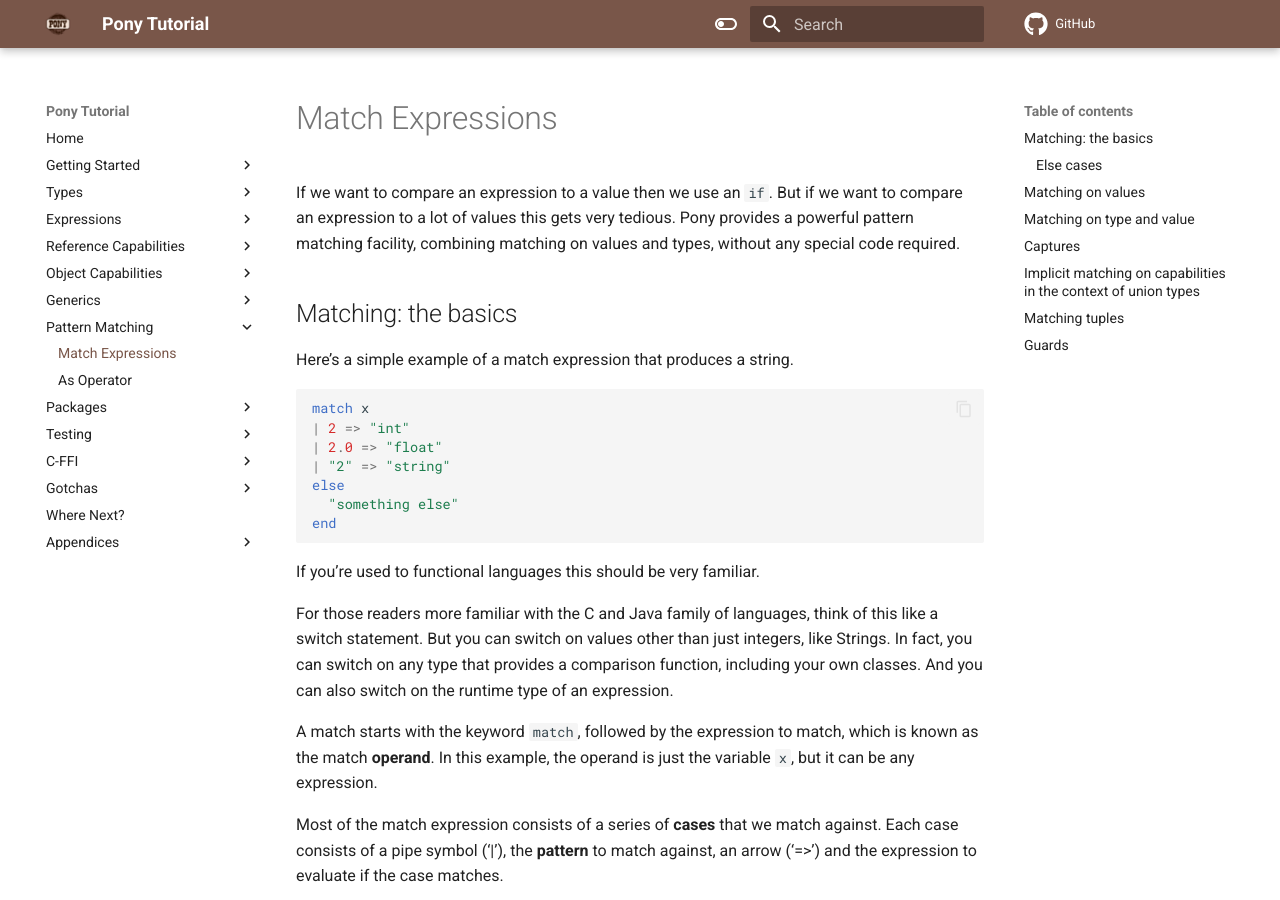
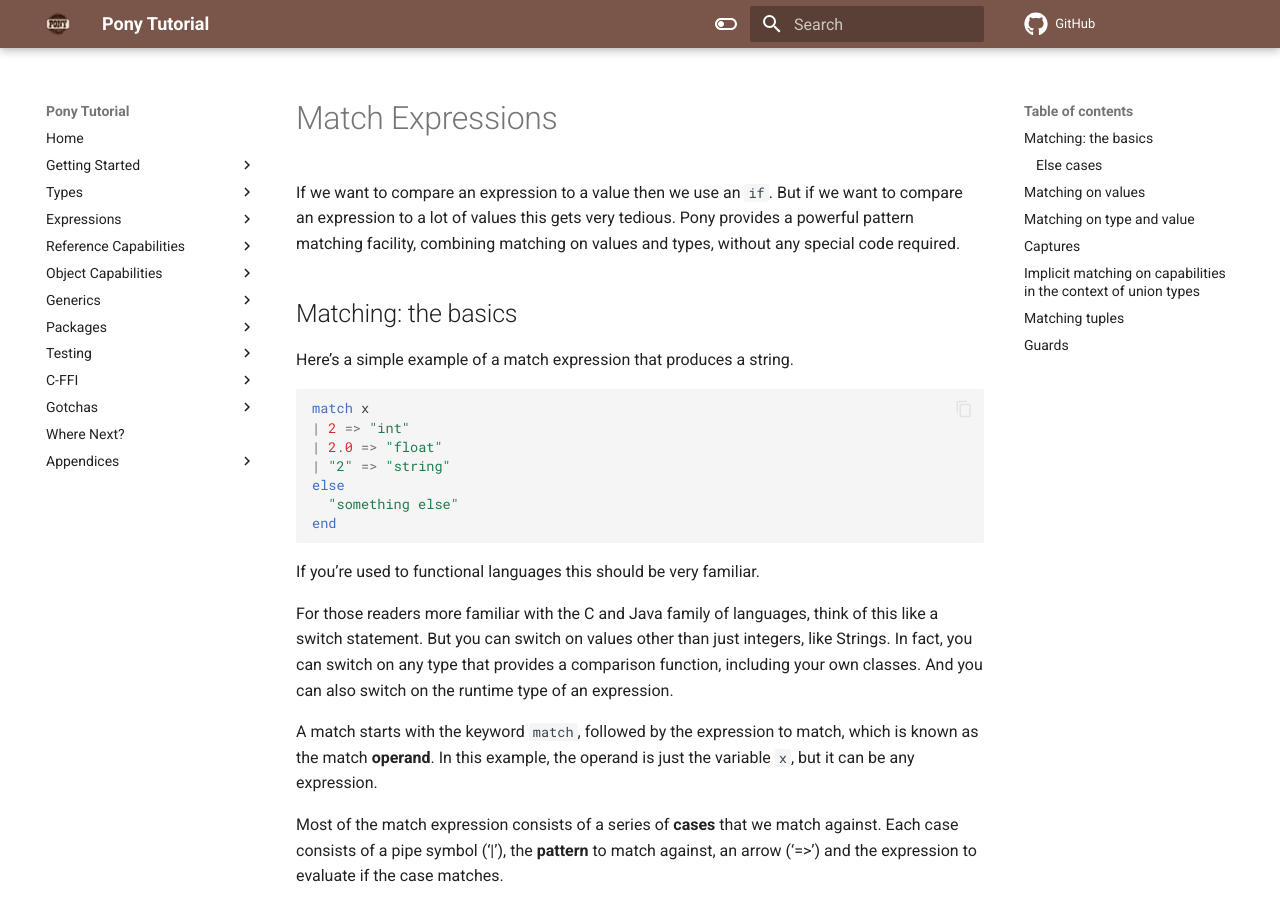
Before and after one commit to ponylang/pony-tutorial, an MkDocs documentation site: the page built from docs/expressions/pattern-matching/match.md, in a window 1280 px wide and 900 px high. Built offline with MkDocs 1.6.1 and Material for MkDocs 9.7.7, drawn with Linux system fonts in a browser that asks for light colours; comment, search, counter and statistics services are not loaded; some of the changed lines change nothing that is shown.

Commit message:
Move "Match Expressions" and "As Operator" (in that order) into the "Expressions" section, between "Control Structures" and "Methods"
As discussed in https://github.com/ponylang/pony-tutorial/issues/536#issuecomment-2021173572

Co-authored-by: jemc <joe.eli.mac@gmail.com>

```diff
--- a/mkdocs.yml
+++ b/mkdocs.yml
@@ -96,6 +96,10 @@
       - Operators: "expressions/ops.md"
       - Arithmetic: "expressions/arithmetic.md"
       - Control Structures: "expressions/control-structures.md"
+      - Pattern Matching:
+        - Overview: "pattern-matching/index.md"
+        - Match Expressions: "pattern-matching/match.md"
+        - As Operator: "pattern-matching/as.md"
       - Methods: "expressions/methods.md"
       - Errors: "expressions/errors.md"
       - Equality in Pony: "expressions/equality.md"
@@ -123,10 +127,6 @@
       - Overview: "generics/index.md"
       - Generics and Reference Capabilities: "generics/generics-and-reference-capabilities.md"
       - Constraints: "generics/generic-constraints.md"
-  - Pattern Matching:
-      - Overview: "pattern-matching/index.md"
-      - Match Expressions: "pattern-matching/match.md"
-      - As Operator: "pattern-matching/as.md"
   - Packages:
       - Overview: "packages/index.md"
       - Use Statement: "packages/use-statement.md"
```
Also changed, not shown: docs/expressions/pattern-matching/as.md (renamed from docs/pattern-matching/as.md), docs/expressions/pattern-matching/index.md (renamed from docs/pattern-matching/index.md), docs/expressions/pattern-matching/match.md (renamed from docs/pattern-matching/match.md).
